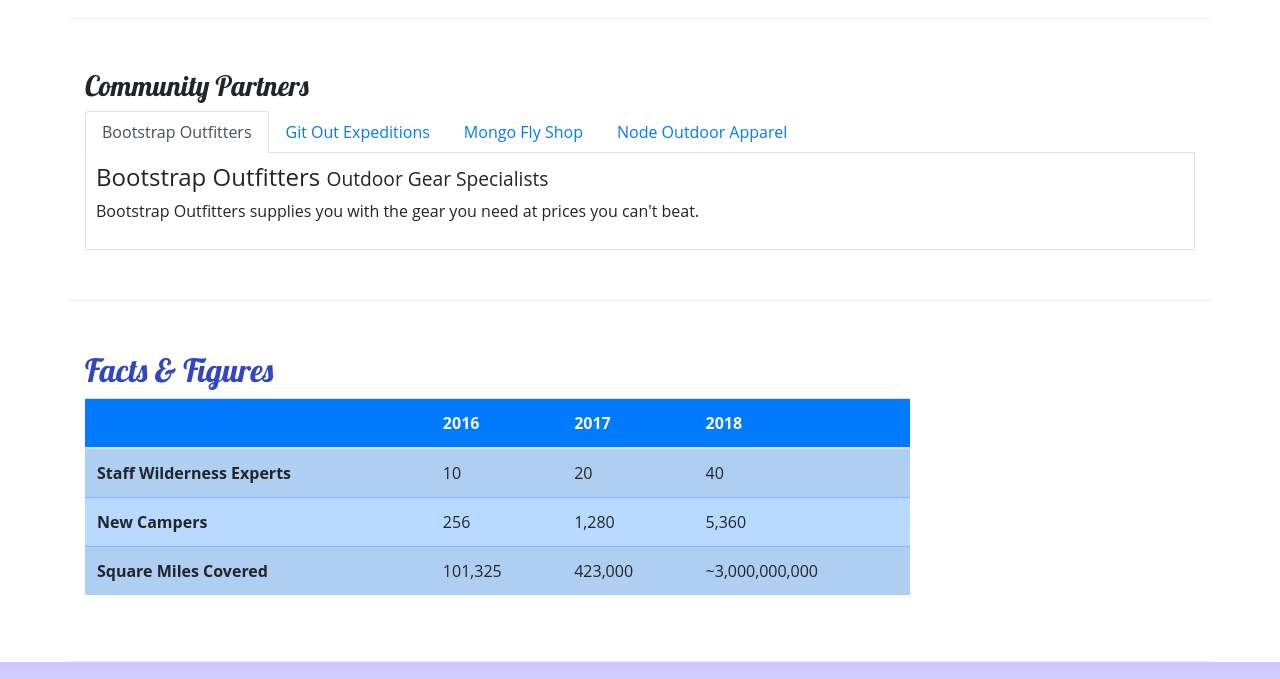
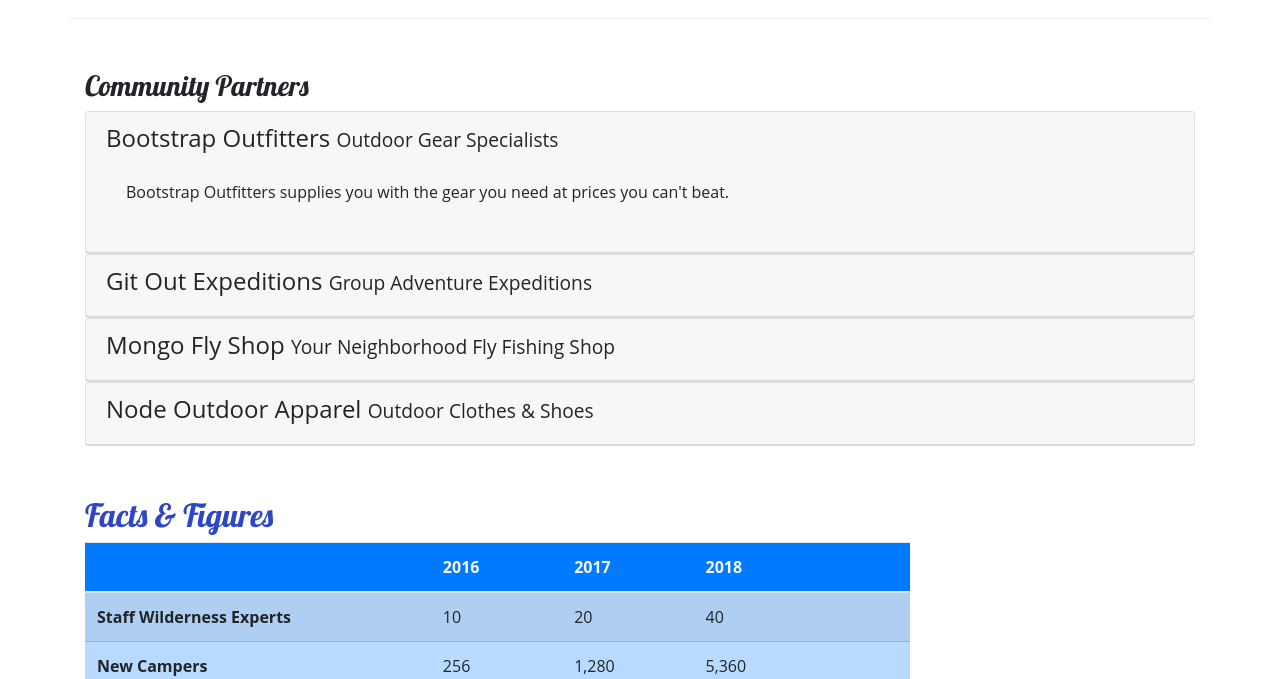
Before and after one commit to AlexandruIvan9/Bootstrap-project, a website: page aboutus.html in a window 1280 px wide. Shown: the part 850-1529 px from the top of the page. Drawn offline with nearby package versions, Linux system fonts and the light colour scheme.

Commit message:
Accordion

```diff
--- a/aboutus.html
+++ b/aboutus.html
@@ -94,44 +94,59 @@
       <div class="row row-content">
         <div class="col">
           <h3>Community Partners</h3>
-          <ul class="nav nav-tabs">
-            <li class="nav-item"><a class="nav-link active" href="#bootstrap" role="tab" data-toggle="tab">Bootstrap Outfitters</a></li>
-            <li class="nav-item"><a class="nav-link" href="#git" role="tab" data-toggle="tab">Git Out Expeditions</a></li>
-            <li class="nav-item"><a class="nav-link" href="#mongo" role="tab" data-toggle="tab">Mongo Fly Shop</a></li>
-            <li class="nav-item"><a class="nav-link" href="#node" role="tab" data-toggle="tab">Node Outdoor Apparel</a></li>
-          </ul>
-          <div class="tab-content">
-              <div role="tabpanel" class="tab-pane fade show active" id="bootstrap">
-                  <h4>Bootstrap Outfitters <small>Outdoor Gear Specialists</small></h4>
-                  <p class="d-none d-sm-block">
-                    Bootstrap Outfitters supplies you with the gear you need at prices
-                    you can't beat.
-                  </p>
+          <div id="accordion">
+            <div class="card">
+                <div role="tab" class="card-header">
+                  <h4>
+                      <a data-toggle="collapse" data-target="#bootstrap">
+                        Bootstrap Outfitters <small>Outdoor Gear Specialists</small>
+                      </a>
+                    </h4>
+                    <div class="collapse show" id="bootstrap" data-parent="#accordion">
+                        <div class="card-body">
+                            <p class="d-none d-sm-block">Bootstrap Outfitters supplies you with the gear you need at prices you can't beat.</p>
                         </div>
-              <div role="tabpanel" class="tab-pane fade" id="git">
+                    </div>
+                </div>
+            </div>
+            <div class="card">
+                <div role="tab" class="card-header">
                     <h4>
+                        <a class="collapsed" data-toggle="collapse" data-target="#git">
                           Git Out Expeditions <small>Group Adventure Expeditions</small>
+                        </a>
                     </h4>
-                  <p class="d-none d-sm-block">
-                    Join Git Out Expeditions to explore new horizons with a group of
-                    other adventurers!
-                  </p>
+                    <div class="collapse" id="git" data-parent="#accordion">
+                        <div class="card-body">
+                            <p class="d-none d-sm-block">Join Git Out Expeditions to explore new horizons with a group of other adventurers!</p>
                         </div>
-              <div role="tabpanel" class="tab-pane fade" id="mongo">
+                    </div>
+                </div>
+            </div>
+            <div class="card">
+                <div role="tab" class="card-header">
                     <h4>
+                        <a class="collapsed" data-toggle="collapse" data-target="#mongo">
                           Mongo Fly Shop <small>Your Neighborhood Fly Fishing Shop</small>
+                        </a>
                     </h4>
-                  <p class="d-none d-sm-block">
-                    Need a new fishing pole, a tacklebox, or flies of all kinds? Stop by
-                    Mongo Fly Shop.
-                  </p>
+                    <div class="collapse" id="mongo" data-parent="#accordion">
+                        <div class="card-body">
+                            <p class="d-none d-sm-block">Need a new fishing pole, a tacklebox, or flies of all kinds? Stop by Mongo Fly Shop.</p>
                         </div>
-              <div role="tabpanel" class="tab-pane fade" id="node">
-                  <h4>Node Outdoor Apparel <small>Outdoor Clothes & Shoes</small></h4>
-                  <p class="d-none d-sm-block">
-                    From polar fleeces to swimsuits, hiking boots to waders, a visit to
-                    Node will be sure to get you covered.
-                  </p>
+                    </div>
+                </div>
+            </div>
+            <div class="card">
+                <div role="tab" class="card-header">
+                    <h4>
+                        <a class="collapsed" data-toggle="collapse" data-target="#node">
+                          Node Outdoor Apparel <small>Outdoor Clothes & Shoes</small>
+                        </a>
+                    </h4>
+                    <div class="collapse" id="node" data-parent="#accordion">
+                        <div class="card-body">
+                            <p class="d-none d-sm-block">From polar fleeces to swimsuits, hiking boots to waders, a visit to Node will be sure to get you covered.</p>
                         </div>
                     </div>
                 </div>
--- a/css/styles.css
+++ b/css/styles.css
@@ -44,8 +44,7 @@ footer {
   padding: 20px 0;
 }
 
-.tab-content {
-  border: 1px solid #DDD;
-  border-top: none;
-  padding: 10px;
+a, a:hover {
+  color: inherit;
+  text-decoration: none;
 }
```
Lines whose indentation alone changed are shown as unchanged.
